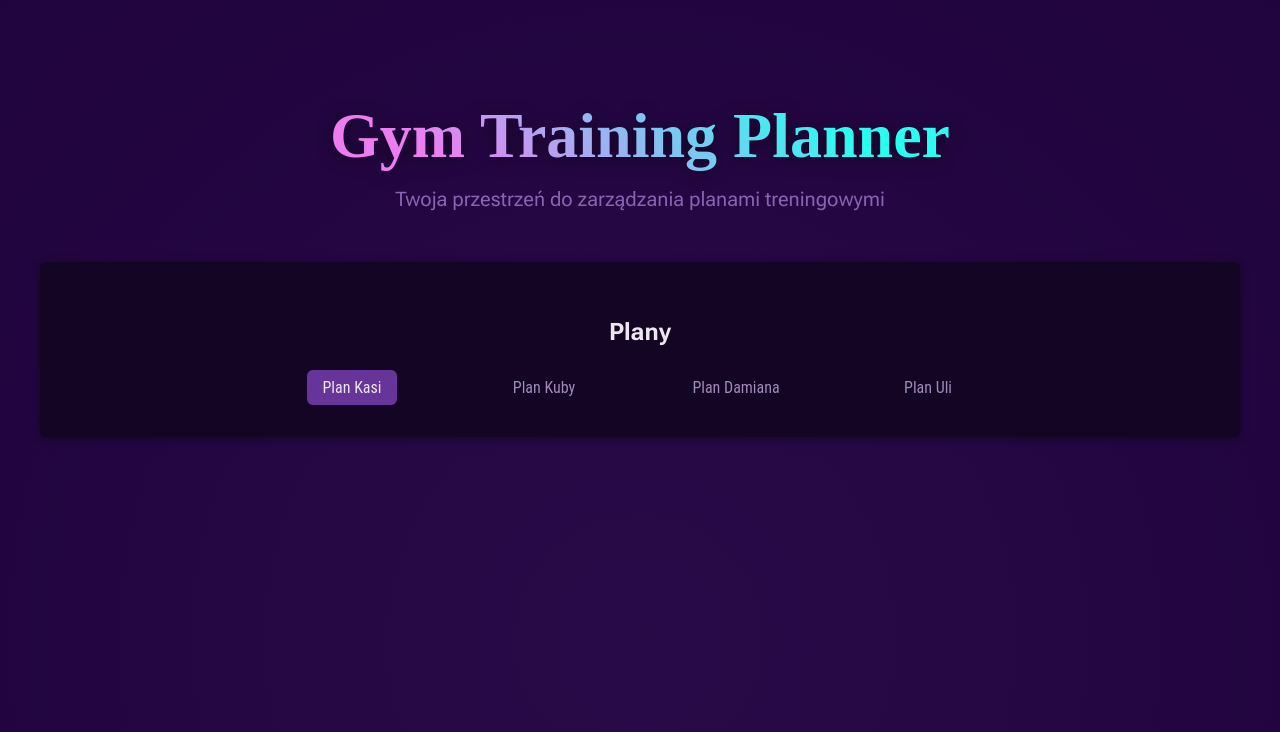
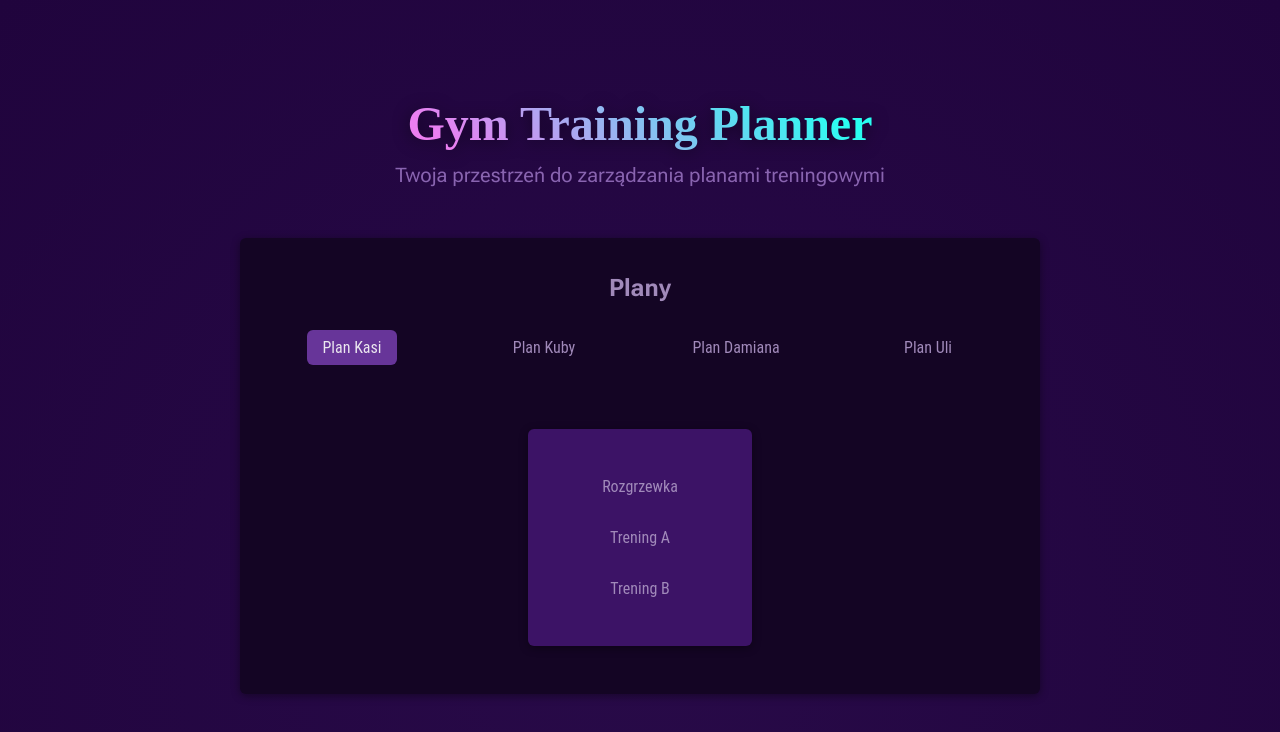
Before and after one commit to kajzerkasia/GymTrainingPlannerRemasteredFront, a React (Vite) app: page / in a window 1280 px wide. Both pictures are taken after a click on the button "Plan Kasi". Shown: the top 732 px of the page. Built offline with nearby package versions, Linux system fonts and the light colour scheme; a web font is replaced by a local one.

Commit message:
Added display of parts of plans after selecting a plan.

```diff
--- a/src/App.jsx
+++ b/src/App.jsx
@@ -1,7 +1,7 @@
 import './App.css'
 import Header from "./components/Header/Header.jsx";
 import TabButton from "./components/TabButton.jsx";
-import {PLANS} from "./data.js";
+import {PARTS_OF_PLANS, PLANS} from "./data.js";
 import Card from "./components/UI/Card.jsx";
 import {useState} from "react";
 
@@ -11,6 +11,32 @@ function App() {
     const handleSelect = selectedButton => {
         setSelectedPlan(selectedButton);
     };
+
+    let tabContent = <p>Wybierz plan</p>;
+
+    if (selectedPlan) {
+        tabContent = (
+            <div id="tab-content">
+                <section id="parts_of_plans" className="plans-buttons">
+                    <ul>
+                        <Card className="card-brighter">
+                        {PARTS_OF_PLANS.map((partOfPlan) => (
+                            <TabButton
+                                key={partOfPlan.title}
+                                {...partOfPlan}
+                                isSelected={selectedPlan === `${partOfPlan.title}`}
+                                onSelect={() => handleSelect(`${partOfPlan.title}`)}
+                            >
+                                {partOfPlan.title}
+                            </TabButton>
+                        ))}
+                        </Card>
+                    </ul>
+                </section>
+            </div>
+        );
+    }
+
 
     return (
         <div>
@@ -26,11 +52,14 @@ function App() {
                                     {...plan}
                                     isSelected={selectedPlan === `${plan.title}`}
                                     onSelect={() => handleSelect(`${plan.title}`)}
-                                    >
+                                >
                                     {plan.title}
                                 </TabButton>
                             ))}
                         </ul>
+                    </section>
+                    <section>
+                        {tabContent}
                     </section>
                 </Card>
             </main>
--- a/src/components/Header/Header.css
+++ b/src/components/Header/Header.css
@@ -12,7 +12,7 @@ header img {
 header h1 {
     margin: 0;
     font-family: 'Playpen Sans', cursive;
-    font-size: 4rem;
+    font-size: 3rem;
     background: linear-gradient(40deg, #ff6dec, #ea7ff1, #27fff1, #47f9ff);
     -webkit-background-clip: text;
     -webkit-text-fill-color: transparent;
--- a/src/components/TabButton.css
+++ b/src/components/TabButton.css
@@ -26,3 +26,35 @@
 #plans li p {
     font-size: 0.9rem;
 }
+
+
+#parts_of_plans ul {
+    list-style: none;
+    padding: 0;
+    margin-top: 4rem;
+    display: flex;
+    flex-direction: column;
+    gap: 2rem;
+    flex-wrap: wrap;
+    justify-content: center;
+    align-items: center;
+}
+
+#parts_of_plans li {
+    width: 10rem;
+    text-align: center;
+}
+
+#parts_of_plans li img {
+    height: 4rem;
+    width: 6rem;
+    object-fit: cover;
+}
+
+#parts_of_plans li h3 {
+    margin: 0.5rem 0;
+}
+
+#parts_of_plans li p {
+    font-size: 0.9rem;
+}
--- a/src/components/UI/Card.css
+++ b/src/components/UI/Card.css
@@ -4,3 +4,12 @@
     background-color: #140524;
     box-shadow: 0 2px 8px rgba(0, 0, 0, 0.4);
 }
+
+.card-brighter {
+    background-color: #3c1366;
+}
+
+.card-brighter li {
+    padding-top: 0.5rem;
+    padding-bottom: 0.5rem;
+}
--- a/src/data.js
+++ b/src/data.js
@@ -16,3 +16,18 @@ export const PLANS = [
         title: 'Plan Uli',
     },
 ];
+
+export const PARTS_OF_PLANS = [
+    {
+        image: '',
+        title: 'Rozgrzewka',
+    },
+    {
+        image: '',
+        title: 'Trening A',
+    },
+    {
+        image: '',
+        title: 'Trening B',
+    },
+]
--- a/src/index.css
+++ b/src/index.css
@@ -17,6 +17,23 @@ html {
   -moz-osx-font-smoothing: grayscale;
   -webkit-text-size-adjust: 100%;
   min-height: 80rem;
+}
+
+main {
+  width: 90%;
+  max-width: 50rem;
+  margin: auto;
+}
+
+main h2, p {
+  text-align: center;
+  font-family: "Roboto Flex", sans-serif;
+  margin: 0 0 1.5rem 0;
+  color: #a18aba;
+}
+
+main p {
+  margin-top: 2rem;
 }
 
 .plans-buttons ul button {
```
